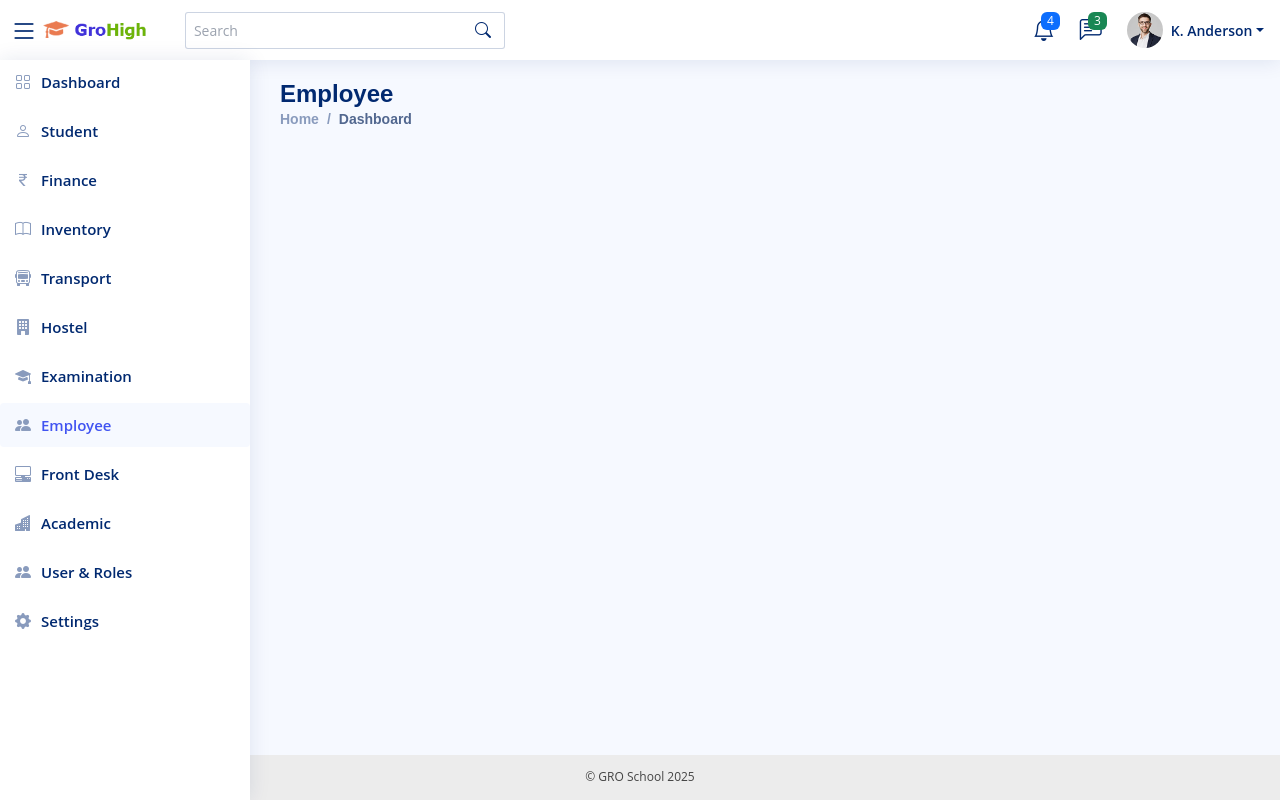
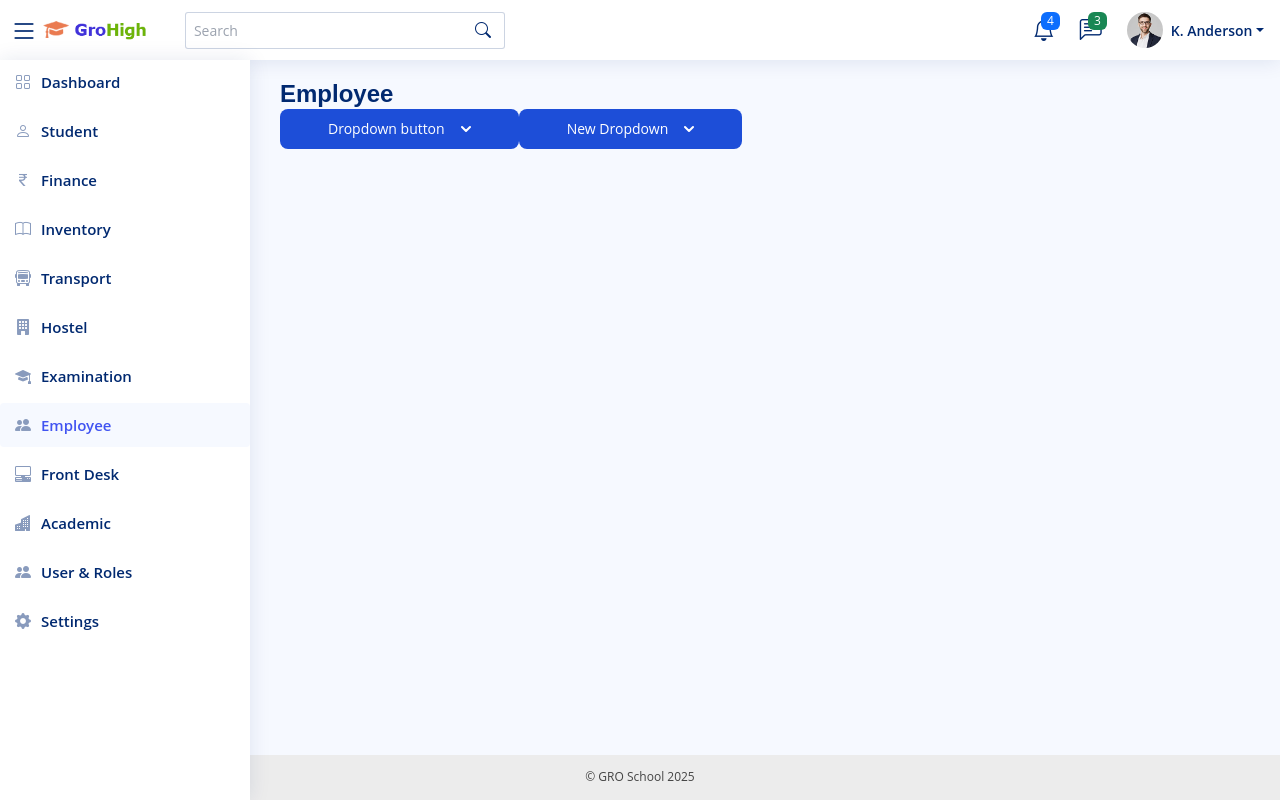
Before and after one commit to shree-chand/school-erp, a Next.js app: page /employee in a window 1280 px wide. Built offline with nearby package versions, Linux system fonts and the light colour scheme.

Commit message:
add bootstrap

```diff
--- a/src/app/employee/page.tsx
+++ b/src/app/employee/page.tsx
@@ -1,21 +1,134 @@
-'use-clint'
+'use client';
+
+import { useState } from 'react';
 
 export default function Dashboard() {
+  const [dropdownOpen1, setDropdownOpen1] = useState(false);
+  const [dropdownOpen2, setDropdownOpen2] = useState(false);
+
+  const toggleDropdown1 = () => {
+    setDropdownOpen1(!dropdownOpen1);
+  };
+
+  const toggleDropdown2 = () => {
+    setDropdownOpen2(!dropdownOpen2);
+  };
 
   return (
     <>
       <main id="main" className="main">
-
         <div className="pagetitle">
           <h1>Employee</h1>
-  <nav>
-    <ol className="breadcrumb">
-      <li className="breadcrumb-item"><a href="index.html">Home</a></li>
-      <li className="breadcrumb-item active">Dashboard</li>
-    </ol>
-  </nav>
+
+          {/* First Dropdown */}
+          <button
+            id="dropdownDefaultButton1"
+            onClick={toggleDropdown1}
+            className="text-white bg-blue-700 hover:bg-blue-800 focus:ring-4 focus:outline-none focus:ring-blue-300 font-medium rounded-lg text-sm px-5 py-2.5 text-center inline-flex items-center dark:bg-blue-600 dark:hover:bg-blue-700 dark:focus:ring-blue-800"
+            type="button"
+          >
+            Dropdown button
+            <svg
+              className="w-2.5 h-2.5 ms-3"
+              aria-hidden="true"
+              xmlns="http://www.w3.org/2000/svg"
+              fill="none"
+              viewBox="0 0 10 6"
+            >
+              <path
+                stroke="currentColor"
+                strokeLinecap="round"
+                strokeLinejoin="round"
+                strokeWidth="2"
+                d="m1 1 4 4 4-4"
+              />
+            </svg>
+          </button>
+
+          {/* Dropdown menu 1 */}
+          <div
+            id="dropdown1"
+            className={`z-10 ${dropdownOpen1 ? 'block' : 'hidden'} bg-white divide-y divide-gray-100 rounded-lg shadow-sm w-44 dark:bg-gray-700`}
+          >
+            <ul className="py-2 text-sm text-gray-700 dark:text-gray-200" aria-labelledby="dropdownDefaultButton1">
+              <li>
+                <a href="#" className="block px-4 py-2 hover:bg-gray-100 dark:hover:bg-gray-600 dark:hover:text-white">
+                  Dashboard
+                </a>
+              </li>
+              <li>
+                <a href="#" className="block px-4 py-2 hover:bg-gray-100 dark:hover:bg-gray-600 dark:hover:text-white">
+                  Settings
+                </a>
+              </li>
+              <li>
+                <a href="#" className="block px-4 py-2 hover:bg-gray-100 dark:hover:bg-gray-600 dark:hover:text-white">
+                  Earnings
+                </a>
+              </li>
+              <li>
+                <a href="#" className="block px-4 py-2 hover:bg-gray-100 dark:hover:bg-gray-600 dark:hover:text-white">
+                  Sign out
+                </a>
+              </li>
+            </ul>
+          </div>
+
+          {/* Second Dropdown */}
+          <button
+            id="dropdownDefaultButton2"
+            onClick={toggleDropdown2}
+            className="text-white bg-blue-700 hover:bg-blue-800 focus:ring-4 focus:outline-none focus:ring-blue-300 font-medium rounded-lg text-sm px-5 py-2.5 text-center inline-flex items-center dark:bg-blue-600 dark:hover:bg-blue-700 dark:focus:ring-blue-800"
+            type="button"
+          >
+            New Dropdown
+            <svg
+              className="w-2.5 h-2.5 ms-3"
+              aria-hidden="true"
+              xmlns="http://www.w3.org/2000/svg"
+              fill="none"
+              viewBox="0 0 10 6"
+            >
+              <path
+                stroke="currentColor"
+                strokeLinecap="round"
+                strokeLinejoin="round"
+                strokeWidth="2"
+                d="m1 1 4 4 4-4"
+              />
+            </svg>
+          </button>
+
+          {/* Dropdown menu 2 */}
+          <div
+            id="dropdown2"
+            className={`z-10 ${dropdownOpen2 ? 'block' : 'hidden'} bg-white divide-y divide-gray-100 rounded-lg shadow-sm w-44 dark:bg-gray-700`}
+          >
+            <ul className="py-2 text-sm text-gray-700 dark:text-gray-200" aria-labelledby="dropdownDefaultButton2">
+              <li>
+                <a href="#" className="block px-4 py-2 hover:bg-gray-100 dark:hover:bg-gray-600 dark:hover:text-white">
+                  Dashboard
+                </a>
+              </li>
+              <li>
+                <a href="#" className="block px-4 py-2 hover:bg-gray-100 dark:hover:bg-gray-600 dark:hover:text-white">
+                  Settings
+                </a>
+              </li>
+              <li>
+                <a href="#" className="block px-4 py-2 hover:bg-gray-100 dark:hover:bg-gray-600 dark:hover:text-white">
+                  Earnings
+                </a>
+              </li>
+              <li>
+                <a href="#" className="block px-4 py-2 hover:bg-gray-100 dark:hover:bg-gray-600 dark:hover:text-white">
+                  Sign out
+                </a>
+              </li>
+            </ul>
+          </div>
         </div>
       </main>
     </>
-    )
+  );
 }
--- a/src/app/globals.css
+++ b/src/app/globals.css
@@ -1318,3 +1318,6 @@
   border-color: #007bff; /* Highlight border color on focus */
   outline: none; /* Remove default outline */
 }
+.gapX{
+  gap: 0 15px;
+}
--- a/src/app/layout.tsx
+++ b/src/app/layout.tsx
@@ -1,6 +1,7 @@
 'use client'
 import { useState } from 'react';
 import 'bootstrap/dist/css/bootstrap.min.css';
+import 'bootstrap/dist/js/bootstrap.bundle.min.js';
 import "./globals.css";
 import Sidebar from './sidebar/page';
 import Header from "./header/page"
@@ -23,6 +24,7 @@
         <title>Groschool</title>
         <link href="https://cdn.jsdelivr.net/npm/bootstrap@5.3.3/dist/css/bootstrap.min.css" rel="stylesheet" integrity="sha384-QWTKZyjpPEjISv5WaRU9OFeRpok6YctnYmDr5pNlyT2bRjXh0JMhjY6hW+ALEwIH" />
         <link rel="stylesheet" href="https://cdn.jsdelivr.net/npm/bootstrap-icons@1.11.3/font/bootstrap-icons.min.css"></link>
+
       </head>
       <body>
         <div className="outerMainPage">
@@ -35,10 +37,7 @@
             <Footer/>
           </div>
         </div>
-        <script src="https://cdn.jsdelivr.net/npm/@popperjs/core@2.11.6/dist/umd/popper.min.js" integrity="sha384-oBqDVmMz9ATKxIep9tiCxS/Z9fNfEXiDAYTujMAeBAsjFuCZSmKbSSUnQlmh/jp3" ></script>
-        <script src="https://cdn.jsdelivr.net/npm/bootstrap@5.2.3/dist/js/bootstrap.min.js" integrity="sha384-cuYeSxntonz0PPNlHhBs68uyIAVpIIOZZ5JqeqvYYIcEL727kskC66kF92t6Xl2V"></script>
-        <script src="https://cdn.jsdelivr.net/npm/bootstrap@5.3.3/dist/js/bootstrap.bundle.min.js" integrity="sha384-YvpcrYf0tY3lHB60NNkmXc5s9fDVZLESaAA55NDzOxhy9GkcIdslK1eN7N6jIeHz"></script>
-      </body>
+        </body>
     </html>
   );
 }
--- a/src/app/student/page.tsx
+++ b/src/app/student/page.tsx
@@ -34,7 +34,6 @@
                       <button type="button" className="btn btn-primary"><i className="bi bi-x-circle-fill"></i></button>
                     </div>
                   </div>
-
                   <div className="table-responsive outerTable">
                     <table className="table table-striped table-hover">
                       <thead>
@@ -99,7 +98,7 @@
                 </button>
               </div>
               {/* Modal body */}
-              <div className="p-2 grid grid-cols-3 gap-4">
+              <div className="p-4 grid grid-cols-2 gapX">
                 <div className="form-group">
                   <label className="form-label">Serial No.</label>
                   <input type="text" className="form-control" />
```
Also changed, not shown: src/app/header/page.tsx (+6 -4 lines). Lines whose indentation alone changed are shown as unchanged.
